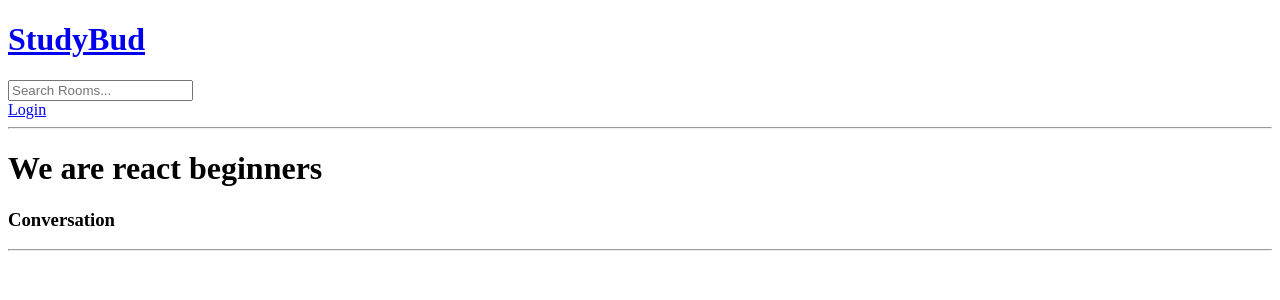
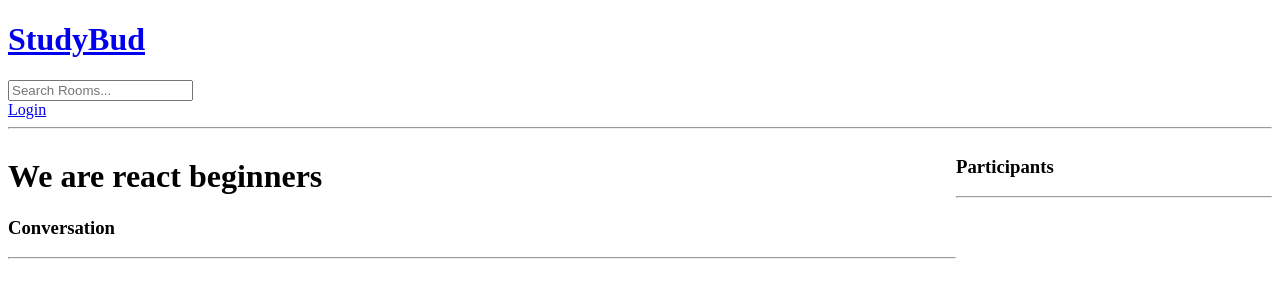
Before and after one commit to abzaidi/studybud, a Django app: page /room/4/ in a window 1280 px wide. Shown: the top 300 px of the page. Run offline with Django 5.2, Linux system fonts and the light colour scheme; data comes from the database, SQL or seed files in the repository; both versions use the stored data as it was after the commit.

Commit message:
implement user conversations in room with read/write and participants bar

```diff
--- a/base/models.py
+++ b/base/models.py
@@ -13,7 +13,7 @@ class Room(models.Model):
     topic = models.ForeignKey(Topic, on_delete=models.SET_NULL, null=True)
     name = models.CharField(max_length=200)
     description = models.TextField(null=True, blank=True)
-    # participants =
+    participants = models.ManyToManyField(User, related_name='participants', blank=True)
     updated = models.DateTimeField(auto_now=True)
     created = models.DateTimeField(auto_now_add=True)
 
--- a/base/templates/base/delete.html
+++ b/base/templates/base/delete.html
@@ -5,7 +5,7 @@
 
 <form method="POST" action="">
     {% csrf_token %}
-    <p>Are you sure yoy want to delete "{{obj}}"?</p>
+    <p>Are you sure you want to delete "{{obj}}"?</p>
     <a href="{{request.META.HTTP_REFERER}}">Go back</a>
     <input type="submit" value="confirm"/>
 </form>
--- a/base/templates/base/room.html
+++ b/base/templates/base/room.html
@@ -1,6 +1,17 @@
 {% extends 'main.html' %}
 
 {% block content %}
+
+<style>
+    .room-container{
+        display: grid;
+        grid-template-columns: 3fr 1fr;
+    }
+</style>
+
+<div class="room-container">
+
+    <div>
         <h1>{{room.name}}</h1>
 
         <p>{{room.description}}</p>
@@ -11,8 +22,12 @@
 
             {% for message in room_messages %}
                 <div>
+                    {% if request.user == message.user %}
+                    <a href="{% url 'delete-message' message.id %}">Delete</a>
+                    {% endif %}
                     <small>@{{message.user}}  {{message.created|timesince}} ago</small>
                     <p>{{message.body}}</p>
+                    <hr>
                 </div>
             {% endfor %}
         </div>
@@ -26,4 +41,17 @@
 
         </div>
         {% endif %}
+
+    </div>
+
+    <div>
+        <h3>Participants</h3>
+        <hr>
+        {% for user in participants %}
+            <div>
+                <p>@{{user.username}}</p>
+            </div>
+        {% endfor %}
+    </div>
+</div>
 {% endblock content %}
--- a/base/urls.py
+++ b/base/urls.py
@@ -11,4 +11,5 @@ urlpatterns = [
     path('create-room/', views.createRoom, name="create-room"),
     path('update-room/<str:pk>/', views.updateRoom, name="update-room"),
     path('delete-room/<str:pk>/', views.deleteRoom, name="delete-room"),
+    path('delete-message/<str:pk>/', views.deleteMessage, name="delete-message"),
 ]
--- a/base/views.py
+++ b/base/views.py
@@ -6,7 +6,7 @@ from django.contrib.auth.models import User
 from django.contrib.auth.forms import UserCreationForm
 from django.contrib.auth import authenticate, login, logout
 from django.db.models import Q
-from .models import Room, Topic
+from .models import Room, Topic, Message
 from .forms import RoomForm
 # Create your views here.
 # rooms = [
@@ -73,7 +73,16 @@ def home(request):
 def room(request, pk):
     room = Room.objects.get(id=pk)
     room_messages = room.message_set.all().order_by('-created')
-    context = {'room': room, 'room_messages': room_messages}
+    participants = room.participants.all()
+    if request.method == 'POST':
+        message = Message.objects.create(
+            user = request.user,
+            room = room,
+            body = request.POST.get('body')
+        )
+        room.participants.add(request.user)
+        return redirect('room', pk=room.id)
+    context = {'room': room, 'room_messages': room_messages, 'participants': participants}
     return render(request, 'base/room.html', context)
 
 @login_required(login_url='login')
@@ -112,3 +121,14 @@ def deleteRoom(request, pk):
         room.delete()
         return redirect('home')
     return render(request, 'base/delete.html', {'obj': room})
+
+
+@login_required(login_url='login')
+def deleteMessage(request, pk):
+    message = Message.objects.get(id=pk)
+    if request.user != message.user:
+        return HttpResponse("You are not allowed to delete someone else's room")
+    if request.method == 'POST':
+        message.delete()
+        return redirect('home')
+    return render(request, 'base/delete.html', {'obj': room})
--- a/studybud/settings.py
+++ b/studybud/settings.py
@@ -104,6 +104,7 @@ AUTH_PASSWORD_VALIDATORS = [
 ]
 
 
+
 # Internationalization
 # https://docs.djangoproject.com/en/5.0/topics/i18n/
 
```
Also changed, not shown: base/migrations/0003_alter_room_options_room_participants.py (added), db.sqlite3. Lines whose indentation alone changed are shown as unchanged.
